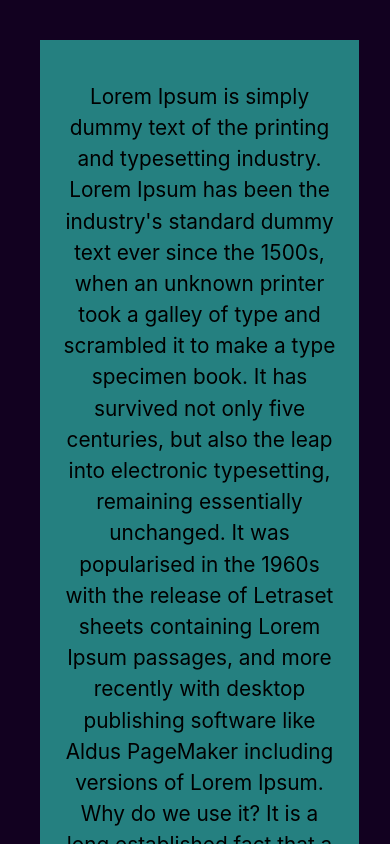
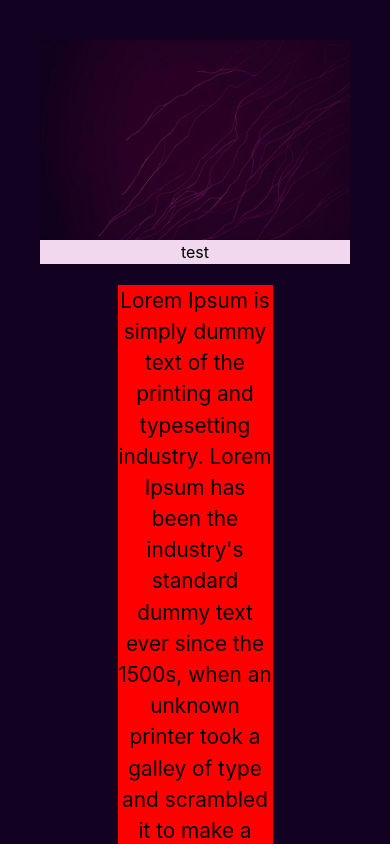
Before and after one commit to HAMADOns/projet6, a React (Vite) app: page / in a window 390 px wide. Shown: the top 844 px of the page. Built offline with nearby package versions, Linux system fonts and the light colour scheme.

Commit message:
flex text

```diff
--- a/src/App.jsx
+++ b/src/App.jsx
@@ -5,6 +5,8 @@
 function App() {
   return (
     <>
+      <div className="header"></div>
+      <div className="content">test</div>
       <div className="bloc">
         <p>
           Lorem Ipsum is simply dummy text of the printing and typesetting
--- a/src/style.css
+++ b/src/style.css
@@ -1,16 +1,3 @@
-.wrapper {
-  display: flex;
-  flex-flow: row wrap;
-
-  flex-direction: row;
-  height: 10vh;
-}
-
-.wrapper > * {
-  padding: 10px;
-  flex: 1 100%;
-}
-
 .header {
   padding: 100px;
   background-size: cover;
@@ -21,8 +8,8 @@
 
 .content {
   background-color: #f1d8ef;
-  padding: 100px;
   height: 100%;
+  margin: 0 auto;
 }
 /*https://www.youtube.com/watch?v=BdzKNrxLiSs*/
 .bloc {
@@ -30,7 +17,6 @@
   height: 100%; /*reponsive du texte : le conteneur se rempli du text en bas si le texte va depasser la hauteur du conteneur*/
   background-color: red;
   margin: 0 auto; /*centré le conteneur*/
-  padding: 20px;
 }
 
 .bloc p {
@@ -40,21 +26,10 @@
 
 /*pour la respensive selon la taille du périphérique => @media*/
 
-@media screen /*ou all*/and (max-width: 1000px/*on choisit la largeur pck les appareils souvent changent de largeur(pc, tel, tablette), là on va appliquer les modifs sur les appareils qui sont moins de 900px, au delà on reste sur les specifications d'origine*/) {
+@media screen /*ou all*/and (max-width: 1100px/*on choisit la largeur pck les appareils souvent changent de largeur(pc, tel, tablette), là on va appliquer les modifs sur les appareils qui sont moins de 900px, au delà on reste sur les specifications d'origine*/) {
   /*min-width: 900px le changement va etre appliqué à partir de 900px juska l'infinie si je ne définis pas une taille*/
   .bloc {
     /*width: 500px; arrivant à 900px le conteneur devien 500px de largeur mais le texte reste en dehors*/
-    width: 90%; /*preference on met un pourcentage pour qu'il soit responsive avec tt les appareils, quand on arrive à 900px l conteneur va s'adapter à la taille de l'ecran : 90% pour laisser une marge sur les cotés*/
-  }
-  .content {
-    /*width: 500px; arrivant à 900px le conteneur devien 500px de largeur mais le texte reste en dehors*/
-    width: 90%; /*preference on met un pourcentage pour qu'il soit responsive avec tt les appareils, quand on arrive à 900px l conteneur va s'adapter à la taille de l'ecran : 90% pour laisser une marge sur les cotés*/
-  }
-  .bloc {
-    background-color: rgb(
-      37,
-      128,
-      128
-    ); /*à partie de 900px le background devient vert*/
+    width: 50%; /*preference on met un pourcentage pour qu'il soit responsive avec tt les appareils, quand on arrive à 900px l conteneur va s'adapter à la taille de l'ecran : 90% de la page totale pour laisser une marge sur les cotés*/
   }
 }
```
